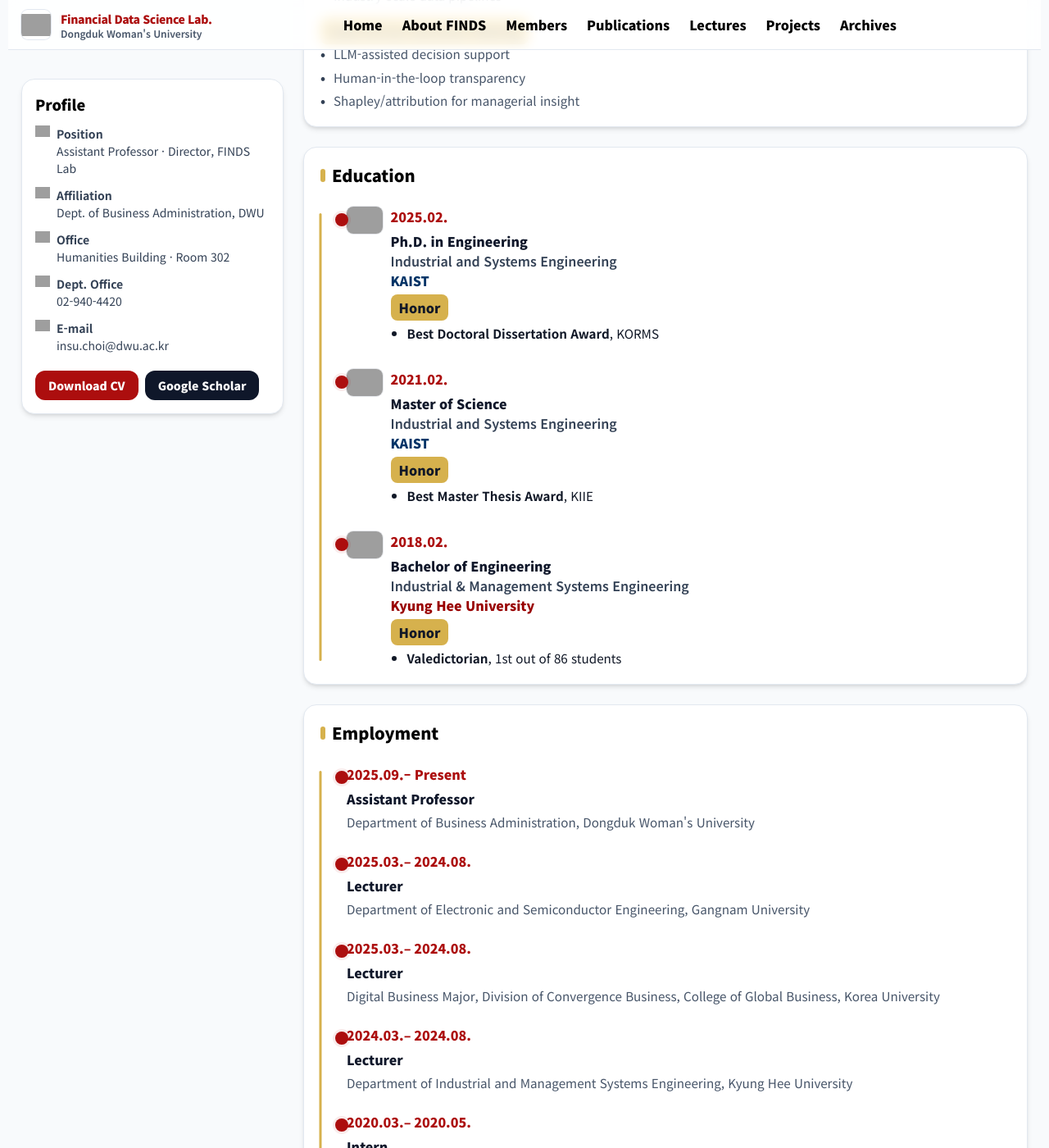
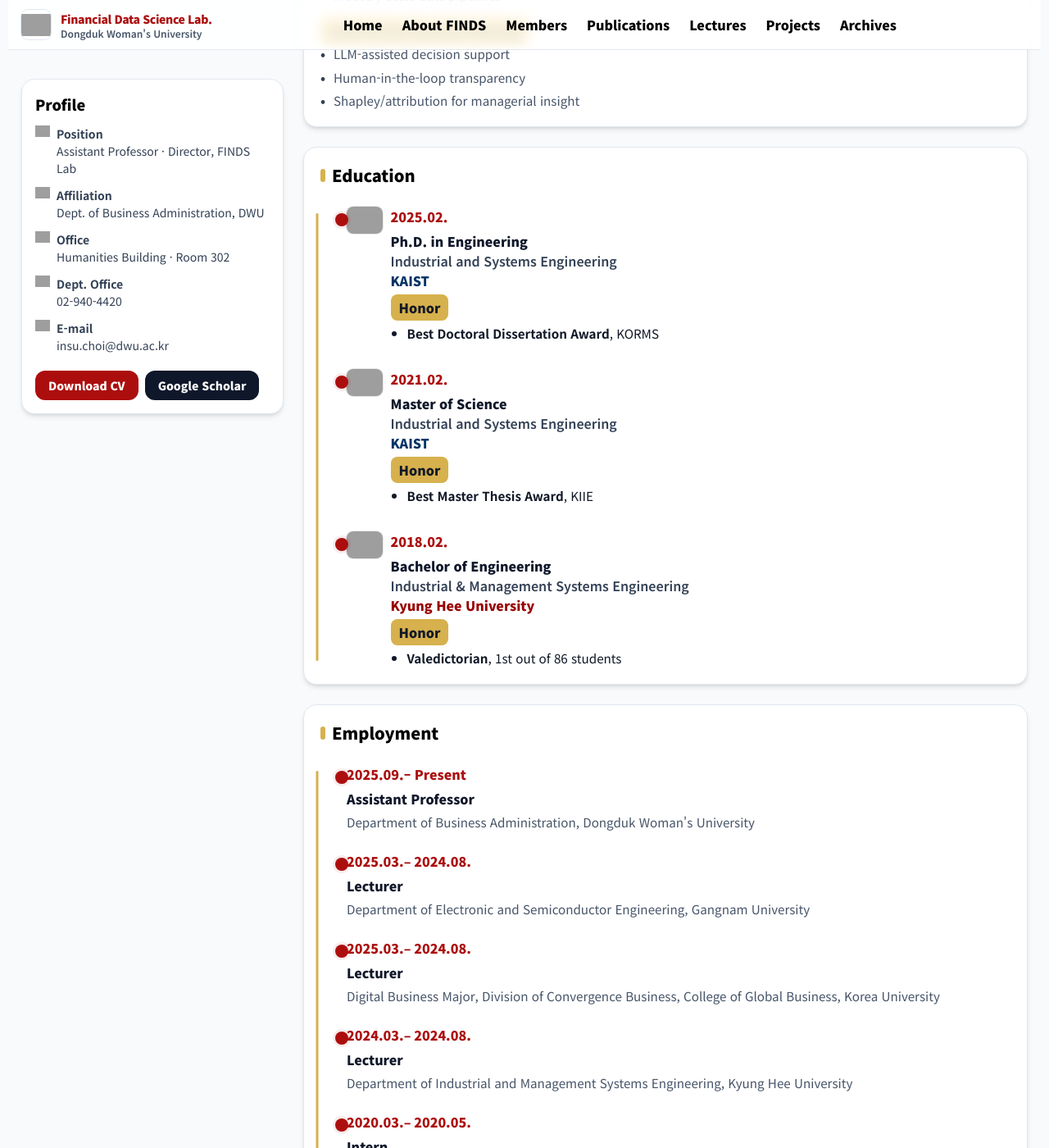
Before and after one commit to FinDS-Lab/site, a Jekyll site: the page built from members-director.html, in a window 1280 px wide and 1400 px high, scrolled down 1676 px. Shown: the whole window at 82% size. Built offline with Jekyll 4.4.1, drawn with Linux system fonts in a browser that asks for light colours; nearby versions of some CDN libraries; grey boxes are pictures that could not be loaded.

Commit message:
Update members-director.html

```diff
--- a/members-director.html
+++ b/members-director.html
@@ -9,37 +9,39 @@
   :root{
     --accent:#ac0e0e;
     --gold:#d6b14d;
-    --year-size:16px; /* 날짜 폰트 & bullet 지름 = 16px (약 +2pt) */
+    --year-size:16px;      /* 날짜 폰트 & bullet 지름 */
+    --axis-x:-0.25rem;     /* 골드 라인(center) x 위치 (더 오른쪽=값↑, 더 왼쪽=값↓) */
+    --dot-offset:-0.125rem;/* bullet center = axis + offset (음수면 축보다 왼쪽) */
   }
 
-  /* ===== 타임라인: bullet 훨씬 왼쪽, 황금색 선은 bullet 뒤로 ===== */
+  /* ===== 타임라인: bullet은 왼쪽, 황금색 선은 그보다 오른쪽(뒤) — 겹치도록 ===== */
   .timeline{
     position:relative;
-    padding-left:2rem;          /* 본문 시작점 */
+    padding-left:2rem; /* 본문 시작점 (필요 시 더 줄여도 됨) */
   }
-  /* 골드 축: bullet보다 오른쪽(뒤)에서 관통되게 */
   .timeline::before{
     content:"";
     position:absolute;
-    left:0rem;                  /* 선 중심을 컨테이너 기준 0rem에 */
+    left:var(--axis-x);       /* 골드 라인 중심 */
     top:.5rem; bottom:.5rem;
     width:3px; background:var(--gold); border-radius:2px;
-    transform:translateX(-50%); /* 선 중심 정렬 */
+    transform:translateX(-50%);
+    z-index:0;                /* 선은 뒤 */
   }
   .timeline > li{
     position:relative; margin:0; padding:0;
   }
-  /* 빨간 bullet: 선보다 왼쪽(앞)으로 */
   .timeline > li::before{
     content:"";
     position:absolute;
-    left:-.35rem;               /* 선(0rem)보다 ~0.35rem 왼쪽 */
+    left:calc(var(--axis-x) + var(--dot-offset)); /* 축보다 살짝 왼쪽 */
     top:1rem;
     width:var(--year-size); height:var(--year-size);
     background:var(--accent);
     border-radius:50%;
     box-shadow:0 0 0 3px rgba(172,14,14,.08);
     transform:translate(-50%,-50%);
+    z-index:1;               /* bullet이 선 위로 */
   }
 
   /* ===== 3줄 템플릿(강제 줄바꿈) ===== */
@@ -112,7 +114,7 @@
       <div class="flex items-end gap-4">
         <picture>
           <source srcset="{{ '/assets/img/people/director-224.webp' | relative_url }}" type="image/webp" />
-        <source srcset="{{ '/assets/img/people/director-224.jpg'  | relative_url }}" type="image/jpeg" />
+          <source srcset="{{ '/assets/img/people/director-224.jpg'  | relative_url }}" type="image/jpeg" />
           <img
             src="{{ '/assets/img/people/director-224.jpg' | relative_url }}"
             class="h-24 w-24 md:h-28 md:w-28 rounded-xl ring-4 ring-white object-cover bg-white shadow-lg"
@@ -134,7 +136,7 @@
 <!-- ===== Body (좌측 프로필 + 우측 본문 카드들 동일 폭으로) ===== -->
 <section class="max-w-7xl mx-auto px-4 mt-8 grid md:grid-cols-[320px,1fr] gap-6">
   <!-- Profile aside -->
-  <!-- 모바일: sticky 해제(고정) / 데스크탑(md 이상): sticky -->
+  <!-- 모바일: sticky 해제 / 데스크탑(md 이상): sticky 유지 -->
   <aside class="bg-white border border-slate-200 rounded-2xl shadow-md p-4 md:sticky md:top-24 self-start">
     <h3 class="text-lg font-extrabold">Profile</h3>
     <div class="mt-3 grid gap-3 text-[14px] text-slate-700">
```
